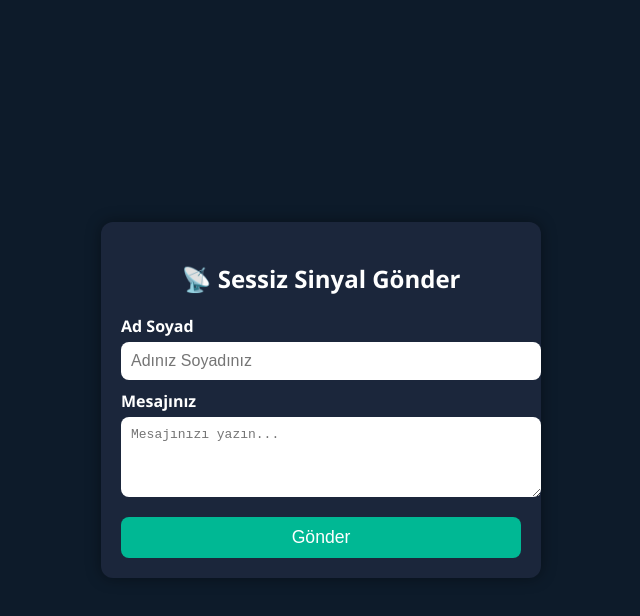
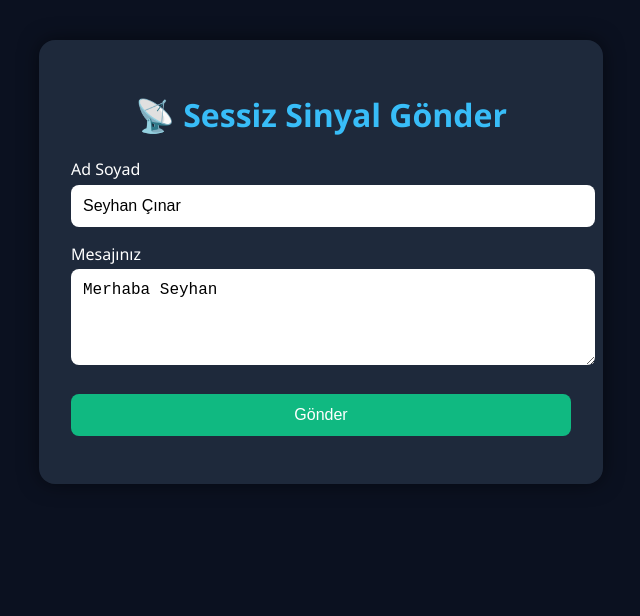
Before and after one commit to SeyhanC/sessiz-sinyal, a website: page index.html in a window 1280 px wide. Shown: the whole page, without its empty margins (319-959 px from the left). Drawn offline with Linux system fonts and the light colour scheme.

Commit message:
Add files via upload

```diff
--- a/index.html
+++ b/index.html
@@ -6,104 +6,97 @@
   <title>Sessiz Sinyal Gönder</title>
   <style>
     body {
-      background-color: #0d1b2a;
       font-family: 'Segoe UI', sans-serif;
-      color: white;
+      background-color: #0b1120;
+      color: #fff;
       display: flex;
-      justify-content: center;
+      flex-direction: column;
       align-items: center;
-      height: 100vh;
-      margin: 0;
+      padding: 2rem;
     }
     .container {
-      background: #1b263b;
-      padding: 20px;
-      border-radius: 12px;
-      width: 90%;
-      max-width: 400px;
-      box-shadow: 0 0 15px rgba(0,0,0,0.4);
+      background-color: #1e293b;
+      padding: 2rem;
+      border-radius: 1rem;
+      box-shadow: 0 0 20px rgba(0,0,0,0.5);
+      width: 100%;
+      max-width: 500px;
     }
-    h2 {
+    h1 {
       text-align: center;
-      margin-bottom: 20px;
+      color: #38bdf8;
     }
     label {
       display: block;
-      margin-top: 10px;
-      font-weight: bold;
+      margin-top: 1rem;
+      margin-bottom: 0.3rem;
     }
     input, textarea {
       width: 100%;
-      padding: 10px;
-      margin-top: 5px;
+      padding: 0.75rem;
       border: none;
-      border-radius: 8px;
-      font-size: 1em;
+      border-radius: 0.5rem;
+      font-size: 1rem;
     }
     button {
-      margin-top: 15px;
+      margin-top: 1.5rem;
       width: 100%;
-      padding: 10px;
-      background: #00b894;
+      padding: 0.75rem;
+      background-color: #10b981;
       color: white;
       border: none;
-      font-size: 1.1em;
-      border-radius: 8px;
+      border-radius: 0.5rem;
+      font-size: 1rem;
       cursor: pointer;
     }
-    .success, .error {
-      margin-top: 10px;
-      text-align: center;
+    button:hover {
+      background-color: #059669;
+    }
+    #response {
+      margin-top: 1rem;
       font-weight: bold;
     }
-    .success { color: #00ff88; }
-    .error { color: #ff7675; }
   </style>
 </head>
 <body>
   <div class="container">
-    <h2>📡 Sessiz Sinyal Gönder</h2>
-    <label for="adSoyad">Ad Soyad</label>
-    <input type="text" id="adSoyad" placeholder="Adınız Soyadınız" />
-
-    <label for="mesaj">Mesajınız</label>
-    <textarea id="mesaj" placeholder="Mesajınızı yazın..." rows="4"></textarea>
-
-    <button onclick="gonder()">Gönder</button>
-
-    <div id="mesajSonucu"></div>
+    <h1>📡 Sessiz Sinyal Gönder</h1>
+    <form id="signalForm">
+      <label for="name">Ad Soyad</label>
+      <input type="text" id="name" required value="Seyhan Çınar" />
+      <label for="message">Mesajınız</label>
+      <textarea id="message" rows="4" required>Merhaba Seyhan</textarea>
+      <button type="submit">Gönder</button>
+    </form>
+    <div id="response"></div>
   </div>
 
   <script>
-    async function gonder() {
-      const adSoyad = document.getElementById("adSoyad").value.trim();
-      const mesaj = document.getElementById("mesaj").value.trim();
-      const sonuc = document.getElementById("mesajSonucu");
-      sonuc.innerHTML = "";
-
-      if (!adSoyad || !mesaj) {
-        sonuc.innerHTML = "<div class='error'>Lütfen tüm alanları doldurun.</div>";
-        return;
-      }
+    document.getElementById("signalForm").addEventListener("submit", async (e) => {
+      e.preventDefault();
+      const name = document.getElementById("name").value;
+      const message = document.getElementById("message").value;
+      const responseDiv = document.getElementById("response");
 
       try {
-        const response = await fetch("https://sessiz-sinyal.onrender.com/api/signal", {
+        const response = await fetch("https://sessiz-sinyal.onrender.com/api/messages", {
           method: "POST",
           headers: { "Content-Type": "application/json" },
-          body: JSON.stringify({ name: adSoyad, message: mesaj })
+          body: JSON.stringify({ name, message })
         });
 
+        const result = await response.json();
+
         if (response.ok) {
-          sonuc.innerHTML = "<div class='success'>✅ Sinyal başarıyla gönderildi!</div>";
-          document.getElementById("adSoyad").value = "";
-          document.getElementById("mesaj").value = "";
+          responseDiv.innerHTML = `<span style="color: lightgreen;">✅ ${result.message}</span>`;
+          alert("Sinyal başarıyla gönderildi!");
         } else {
-          throw new Error("Sunucu hatası");
+          responseDiv.innerHTML = `<span style="color: red;">❌ Hata: ${result.message}</span>`;
         }
-      } catch (err) {
-        sonuc.innerHTML = "<div class='error'>❌ Hata oluştu. Lütfen tekrar deneyin.</div>";
+      } catch (error) {
+        responseDiv.innerHTML = `<span style="color: red;">❌ Sunucuya ulaşılamıyor.</span>`;
       }
-    }
+    });
   </script>
 </body>
 </html>
```
